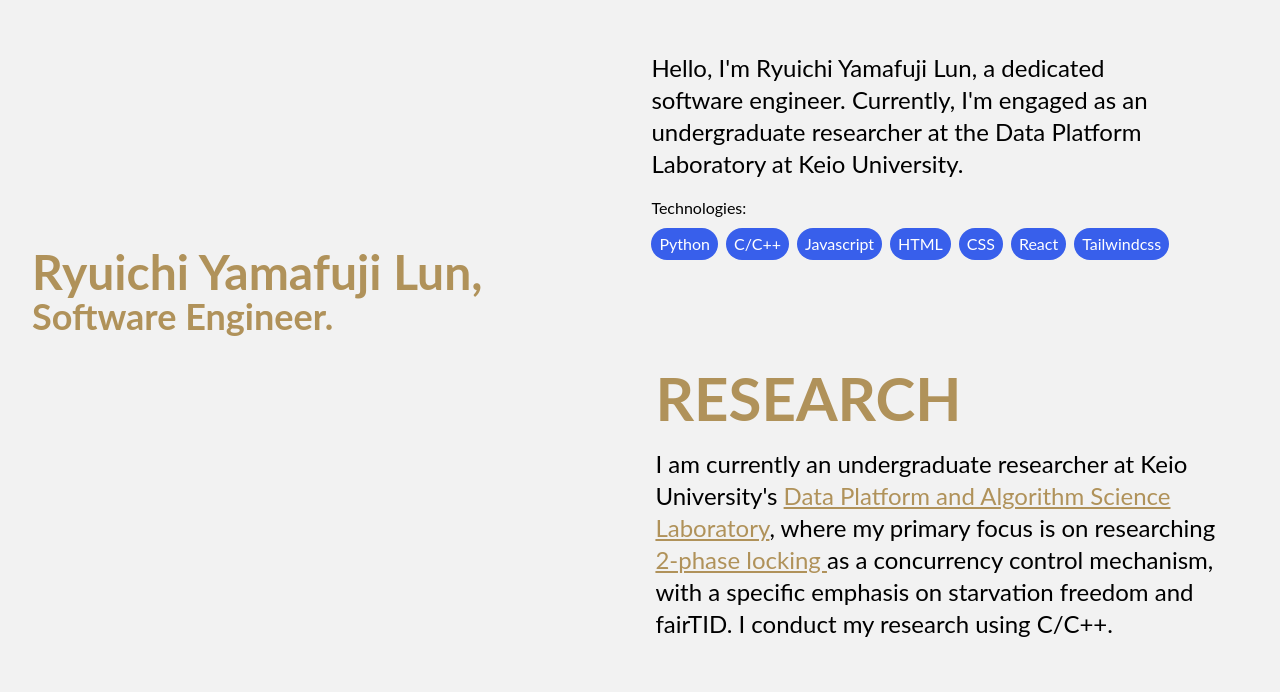
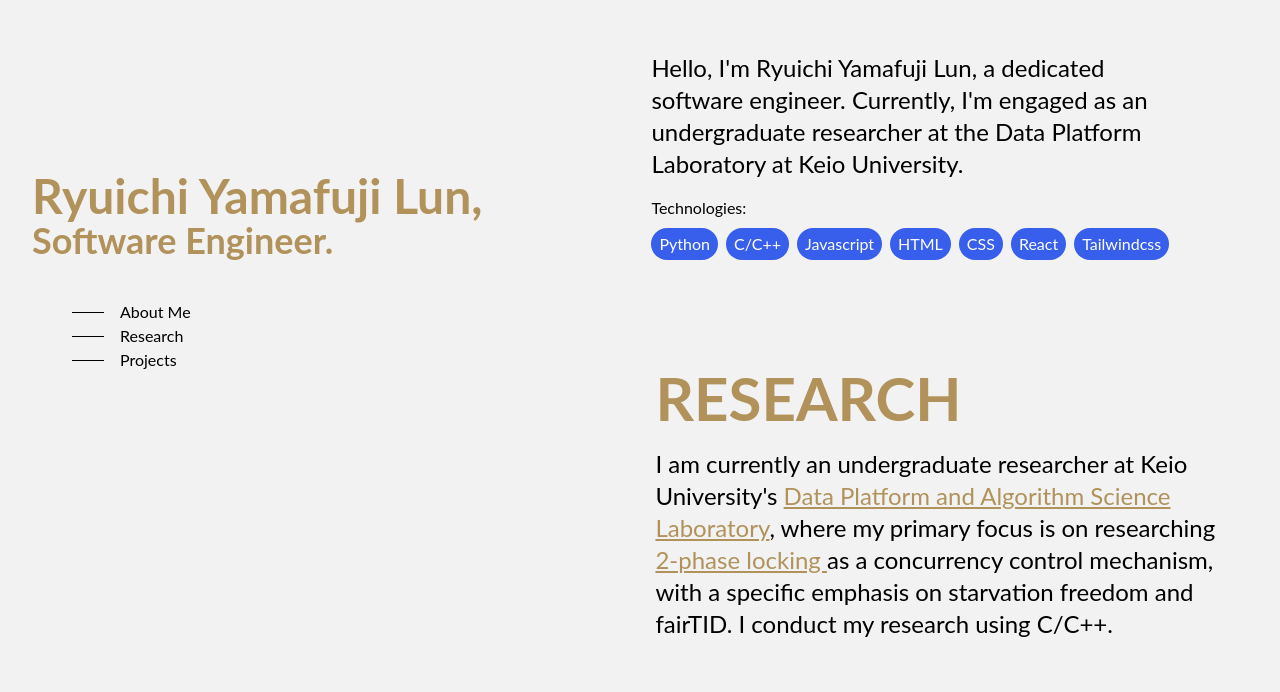
Before and after one commit to Ryuichi-Yamafuji-Lun/Portfolio, a React (Create React App) app: page / in a window 1280 px wide. Shown: the part 108-800 px from the top of the page. Built offline with nearby package versions, Linux system fonts and the light colour scheme.

Commit message:
Create Navbar

```diff
--- a/src/pages/Home.jsx
+++ b/src/pages/Home.jsx
@@ -1,15 +1,35 @@
+import { Link } from "react-scroll";
 
+const MenuItems = [
+  { label: "About Me", to: "about" },
+  { label: "Research", to: "research" },
+  { label: "Projects", to: "project" },
+];
 
 const Home = () => {
   return (
-    <div name='home' className='w-full h-screen font-lato'>
-      <div className='max-w-[1000px] mx-auto p-8 flex flex-col h-full justify-center'>
-        <p className='text-4xl text-line-white font-bold sm:text-5xl sm:text-left'>
+    <div name="home" className="w-full h-screen font-lato">
+      <div className="max-w-[1000px] mx-auto p-8 flex flex-col h-full justify-center">
+        <p className="text-4xl text-line-white font-bold sm:text-5xl sm:text-left">
           Ryuichi Yamafuji Lun,
         </p>
-        <p className='text-3xl text-line-white sm:text-4xl font-bold sm:text-left'>
+        <p className="text-3xl text-line-white sm:text-4xl font-bold sm:text-left">
           Software Engineer.
         </p>
+        <ul className="flex flex-col p-10">
+          {MenuItems.map((item, index) => (
+            <li key={index} className="menu-item group">
+              <Link to={item.to}>
+                <div className="flex items-center hover:font-bold">
+                  <span className="nav-indicator mr-4 h-px w-8 bg-black transition-all group-hover:w-16 group-focus-visible:w-16 group-focus-visible:bg-slate-200 motion-reduce:transition-none"></span>
+                  <p className="transition-transform transform hover:scale-110 hover:translate-x-1">
+                    {item.label}
+                  </p>
+                </div>
+              </Link>
+            </li>
+          ))}
+        </ul>
       </div>
     </div>
   );
```
